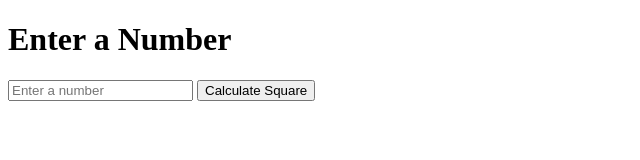
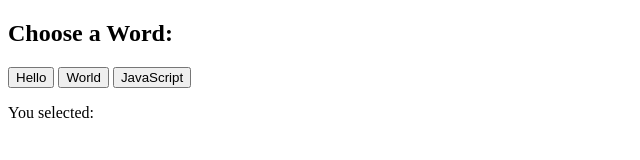
Before and after one commit to alikeneche/alikenech.github.io, a website: page index.html in a window 1280 px wide. Shown: the whole page, without its empty margins (0-640 px from the left). Drawn offline with Linux system fonts and the light colour scheme.

Commit message:
Update index.html

```diff
--- a/index.html
+++ b/index.html
@@ -1,18 +1,22 @@
+
 <!DOCTYPE html>
 <html lang="en">
 <head>
-    <meta charset="UTF-8">
-    <meta name="viewport" content="width=device-width, initial-scale=1.0">
-    <title>Square Calculator</title>
-    <link rel="stylesheet" href="styles.css">
+  <meta charset="UTF-8">
+  <meta name="viewport" content="width=device-width, initial-scale=1.0">
+  <title>Word Suggestions</title>
+  <link rel="stylesheet" href="styles.css">
 </head>
 <body>
-    <div class="container">
-        <h1>Enter a Number</h1>
-        <input type="text" id="numberInput" placeholder="Enter a number">
-        <button onclick="calculateSquare()">Calculate Square</button>
-        <p id="result"></p>
+  <div class="container">
+    <h2>Choose a Word:</h2>
+    <div id="suggestions">
+      <button class="suggestion" onclick="selectWord('Hello')">Hello</button>
+      <button class="suggestion" onclick="selectWord('World')">World</button>
+      <button class="suggestion" onclick="selectWord('JavaScript')">JavaScript</button>
     </div>
-    <script src="script.js"></script>
+    <p id="chosen-word">You selected: <span id="selected-word"></span></p>
+  </div>
+  <script src="script.js"></script>
 </body>
 </html>
```
